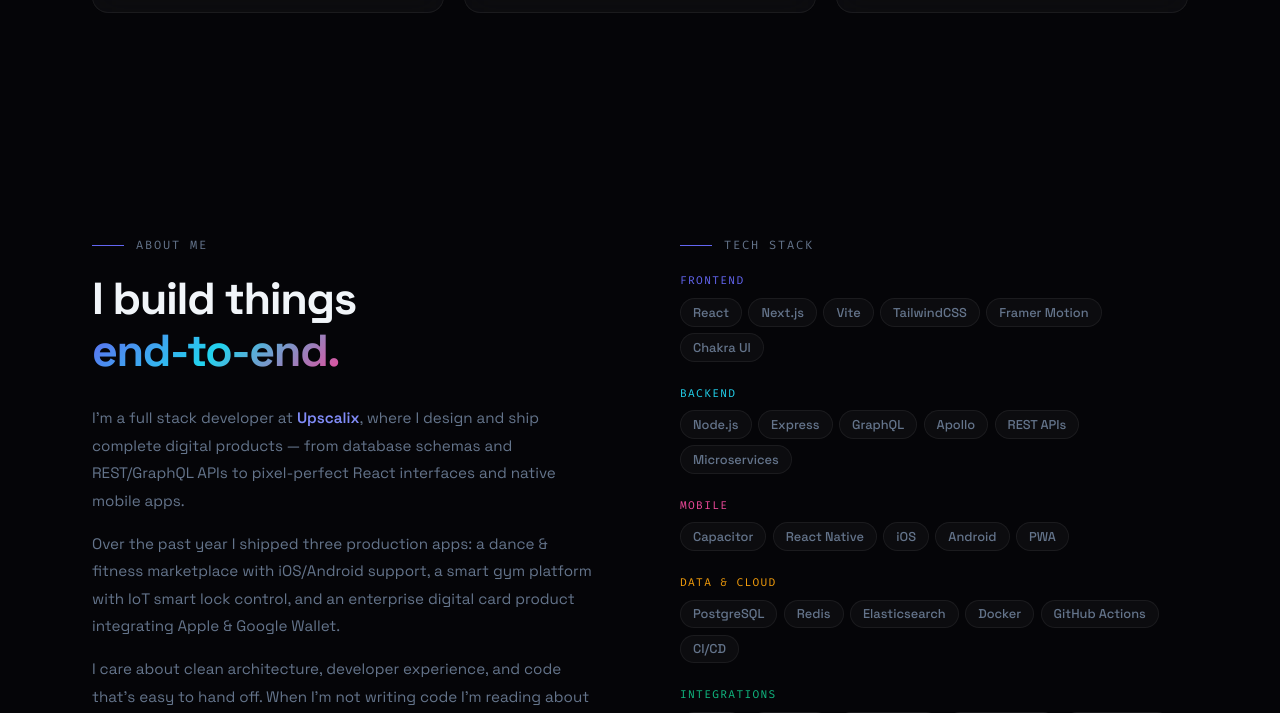
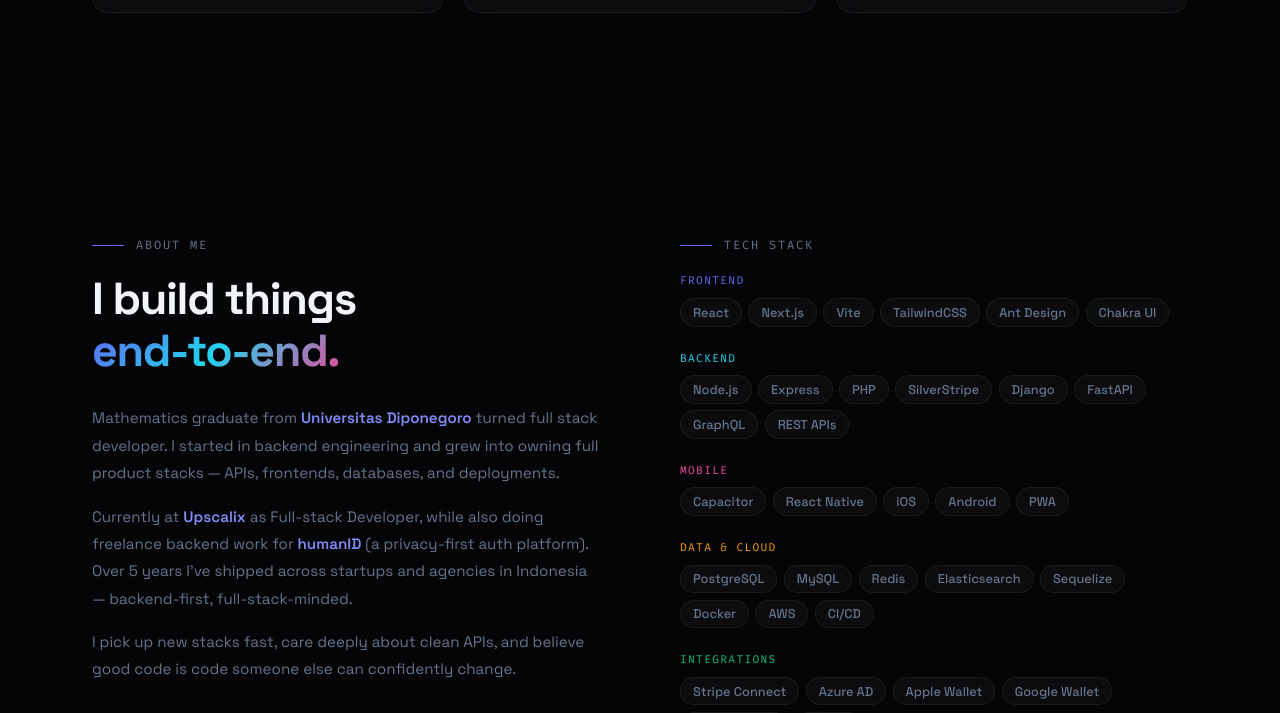
Before and after one commit to falhar/portfolio, a React (Vite) app: page / in a window 1280 px wide. Shown: the part 2040-2753 px from the top of the page. Built offline with nearby package versions, Linux system fonts and the light colour scheme; the HTML template or start-up script is replaced by a standard one.

Commit message:
chore: update data from linkedin

```diff
--- a/src/components/About.jsx
+++ b/src/components/About.jsx
@@ -4,12 +4,12 @@
 const techGroups = [
   {
     label: 'Frontend',
-    items: ['React', 'Next.js', 'Vite', 'TailwindCSS', 'Framer Motion', 'Chakra UI'],
+    items: ['React', 'Next.js', 'Vite', 'TailwindCSS', 'Ant Design', 'Chakra UI'],
     accent: '#6366f1',
   },
   {
     label: 'Backend',
-    items: ['Node.js', 'Express', 'GraphQL', 'Apollo', 'REST APIs', 'Microservices'],
+    items: ['Node.js', 'Express', 'PHP', 'SilverStripe', 'Django', 'FastAPI', 'GraphQL', 'REST APIs'],
     accent: '#22d3ee',
   },
   {
@@ -19,12 +19,12 @@
   },
   {
     label: 'Data & Cloud',
-    items: ['PostgreSQL', 'Redis', 'Elasticsearch', 'Docker', 'GitHub Actions', 'CI/CD'],
+    items: ['PostgreSQL', 'MySQL', 'Redis', 'Elasticsearch', 'Sequelize', 'Docker', 'AWS', 'CI/CD'],
     accent: '#f59e0b',
   },
   {
     label: 'Integrations',
-    items: ['Stripe', 'Azure AD', 'Apple Wallet', 'Google Wallet', 'MS Dynamics', 'Google Maps'],
+    items: ['Stripe Connect', 'Azure AD', 'Apple Wallet', 'Google Wallet', 'MS Dynamics', 'PayPal'],
     accent: '#10b981',
   },
 ]
@@ -87,30 +87,66 @@
           </h2>
           <div className="about-text">
             <p>
-              I&apos;m a full stack developer at{' '}
-              <span className="about-highlight">Upscalix</span>, where I design
-              and ship complete digital products — from database schemas and REST/GraphQL
-              APIs to pixel-perfect React interfaces and native mobile apps.
+              Mathematics graduate from{' '}
+              <span className="about-highlight">Universitas Diponegoro</span> turned
+              full stack developer. I started in backend engineering and grew into
+              owning full product stacks — APIs, frontends, databases, and deployments.
             </p>
             <p>
-              Over the past year I shipped three production apps: a dance &amp; fitness
-              marketplace with iOS/Android support, a smart gym platform with IoT smart lock
-              control, and an enterprise digital card product integrating Apple &amp; Google Wallet.
+              Currently at <span className="about-highlight">Upscalix</span> as
+              Full-stack Developer, while also doing freelance backend work for{' '}
+              <span className="about-highlight">humanID</span> (a privacy-first
+              auth platform). Over 5 years I&apos;ve shipped across startups and agencies
+              in Indonesia — backend-first, full-stack-minded.
             </p>
             <p>
-              I care about clean architecture, developer experience, and code that&apos;s
-              easy to hand off. When I&apos;m not writing code I&apos;m reading about
-              distributed systems or playing with new dev tools.
+              I pick up new stacks fast, care deeply about clean APIs, and believe
+              good code is code someone else can confidently change.
             </p>
           </div>
 
-          {/* Mini timeline */}
+          {/* Timeline */}
           <div className="timeline">
+            <div className="timeline-item">
+              <div className="timeline-dot timeline-dot--active" />
+              <div>
+                <p className="timeline-role">Full-stack Developer</p>
+                <p className="timeline-company">Upscalix · Jul 2023 – Present</p>
+              </div>
+            </div>
+            <div className="timeline-item">
+              <div className="timeline-dot timeline-dot--active" />
+              <div>
+                <p className="timeline-role">Software Developer · Freelance</p>
+                <p className="timeline-company">humanID · Dec 2023 – Present</p>
+              </div>
+            </div>
             <div className="timeline-item">
               <div className="timeline-dot" />
               <div>
-                <p className="timeline-role">Full Stack Developer</p>
-                <p className="timeline-company">Upscalix · 2023 – Present</p>
+                <p className="timeline-role">Backend Developer · Freelance</p>
+                <p className="timeline-company">BetterSocial · May – Oct 2023</p>
+              </div>
+            </div>
+            <div className="timeline-item">
+              <div className="timeline-dot" />
+              <div>
+                <p className="timeline-role">Back End Developer</p>
+                <p className="timeline-company">Upscalix · Sep 2022 – Jul 2023</p>
+              </div>
+            </div>
+            <div className="timeline-item">
+              <div className="timeline-dot" />
+              <div>
+                <p className="timeline-role">Backend Developer · Freelance</p>
+                <p className="timeline-company">Potatos Studio · Oct 2021 – Apr 2023</p>
+              </div>
+            </div>
+            <div className="timeline-item">
+              <div className="timeline-dot" />
+              <div>
+                <p className="timeline-role">Backend Engineer</p>
+                <p className="timeline-company">Widya Robotics · Mar 2021 – Sep 2022</p>
               </div>
             </div>
           </div>
@@ -163,7 +199,7 @@
           margin-top: 2rem;
           display: flex;
           flex-direction: column;
-          gap: 1rem;
+          gap: 1.1rem;
           border-left: 1px solid var(--border);
           padding-left: 1.5rem;
         }
@@ -180,8 +216,11 @@
           width: 8px;
           height: 8px;
           border-radius: 50%;
+          background: var(--text-muted);
+          border: 2px solid var(--bg);
+        }
+        .timeline-dot--active {
           background: var(--indigo);
-          border: 2px solid var(--bg);
           box-shadow: 0 0 0 2px var(--indigo)66;
         }
         .timeline-role {
--- a/src/components/Hero.jsx
+++ b/src/components/Hero.jsx
@@ -10,8 +10,8 @@
 ]
 
 const stats = [
-  { value: '3+', label: 'Years building' },
-  { value: '10+', label: 'Products shipped' },
+  { value: '5+', label: 'Years building' },
+  { value: '5+', label: 'Companies worked' },
   { value: '3', label: 'Apps in production' },
 ]
 
```
